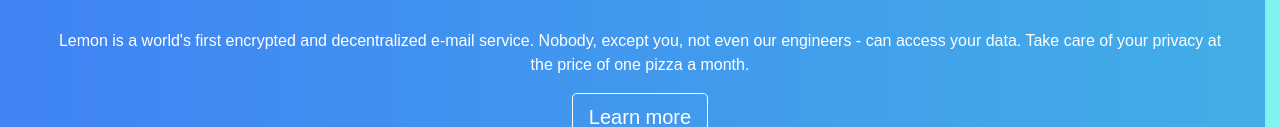
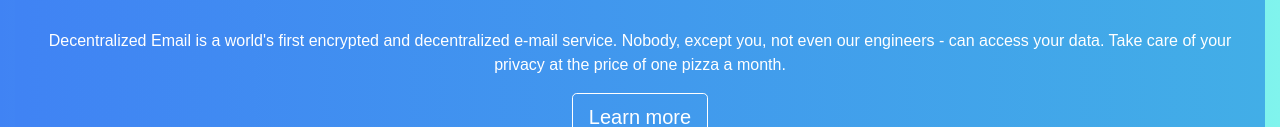
Before and after one commit to codeforgeek/decentralized-email, a website: page views/index.html in a window 1280 px wide. Shown: the part 202-329 px from the top of the page. Drawn offline with nearby package versions, Linux system fonts and the light colour scheme; files whose address does not match are found by name.

Commit message:
ui changes

```diff
--- a/views/index.html
+++ b/views/index.html
@@ -30,7 +30,7 @@
                     <br /><br /><br />
                     <h1>Liberate your email</h1><br />
                     <p>
-                        Lemon is a world's first encrypted and decentralized e-mail service. Nobody, except you, not
+                        Decentralized Email is a world's first encrypted and decentralized e-mail service. Nobody, except you, not
                         even
                         our engineers - can access your data. Take care of your privacy at the price of one pizza a
                         month.
```
